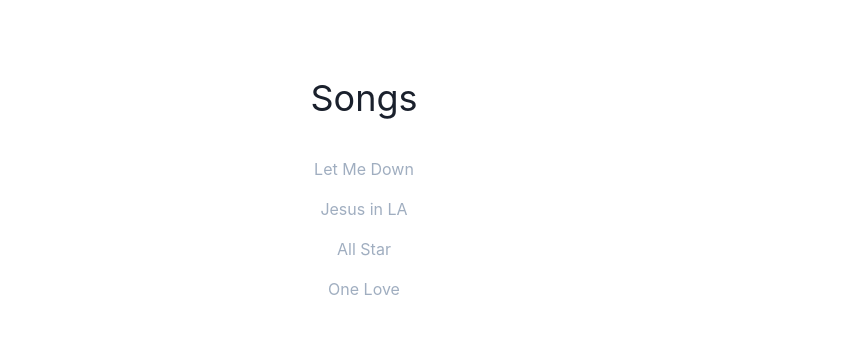
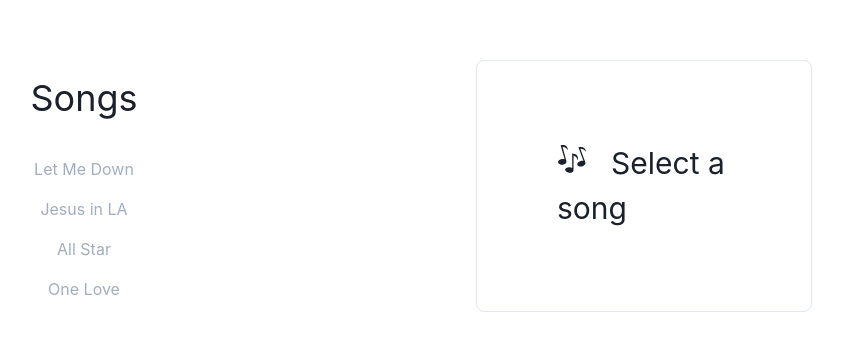
Before and after one commit to The-sad-philosopher/React-Redux-Tuts, a React (Create React App) app: page / in a window 1280 px wide. Shown: the part 214-564 px from the top of the page, without its empty margins (276-1119 px from the left). Built offline with nearby package versions, Linux system fonts and the light colour scheme.

Commit message:
💄 Conditionally render SongDetails based on User feedback

```diff
--- a/src/components/App/App.tsx
+++ b/src/components/App/App.tsx
@@ -1,11 +1,13 @@
 import { Flex } from '@chakra-ui/react';
 import * as React from 'react';
+import SongDetails from '../SongDetails/SongDetails';
 import SongList from '../SongList';
 
 export const App: React.FC = () => {
   return (
     <Flex minH="100vh" px="5rem">
       <SongList />
+      <SongDetails />
     </Flex>
   );
 };
--- a/src/components/SongDetails/SongDetails.tsx
+++ b/src/components/SongDetails/SongDetails.tsx
@@ -1,4 +1,6 @@
 import * as React from 'react';
+import { Box, Flex, Icon, Text } from '@chakra-ui/react';
+import { GiMusicalNotes } from 'react-icons/gi';
 import { connect } from 'react-redux';
 import { Song } from '../../actions';
 import { State } from '../../reducers';
@@ -8,8 +10,36 @@ interface SongDetailsProps {
 }
 
 const SongDetails: React.FC<SongDetailsProps> = ({ song }) => {
-  console.debug(song);
-  return <div>SongDetails</div>;
+  const details =
+    song != null ? (
+      <>
+        <Text fontSize="4xl" fontWeight="bold" mb="1.3rem">
+          <Icon as={GiMusicalNotes} mr="1.5rem" />
+          {song.title}
+        </Text>
+        <Text fontSize="1.2rem" color="gray.300">
+          Duration: {song.duration}
+        </Text>
+      </>
+    ) : (
+      <Text fontSize="3xl">
+        <Icon as={GiMusicalNotes} mr="1.5rem" />
+        Select a song
+      </Text>
+    );
+  return (
+    <Flex w="full" justifyContent="center" alignItems="center">
+      <Box
+        w="60%"
+        p="5rem"
+        borderRadius="lg"
+        border="1px"
+        borderColor="gray.200"
+      >
+        {details}
+      </Box>
+    </Flex>
+  );
 };
 
 const mapStateToProps = (state: State) => ({ song: state.selectedSong });
```
